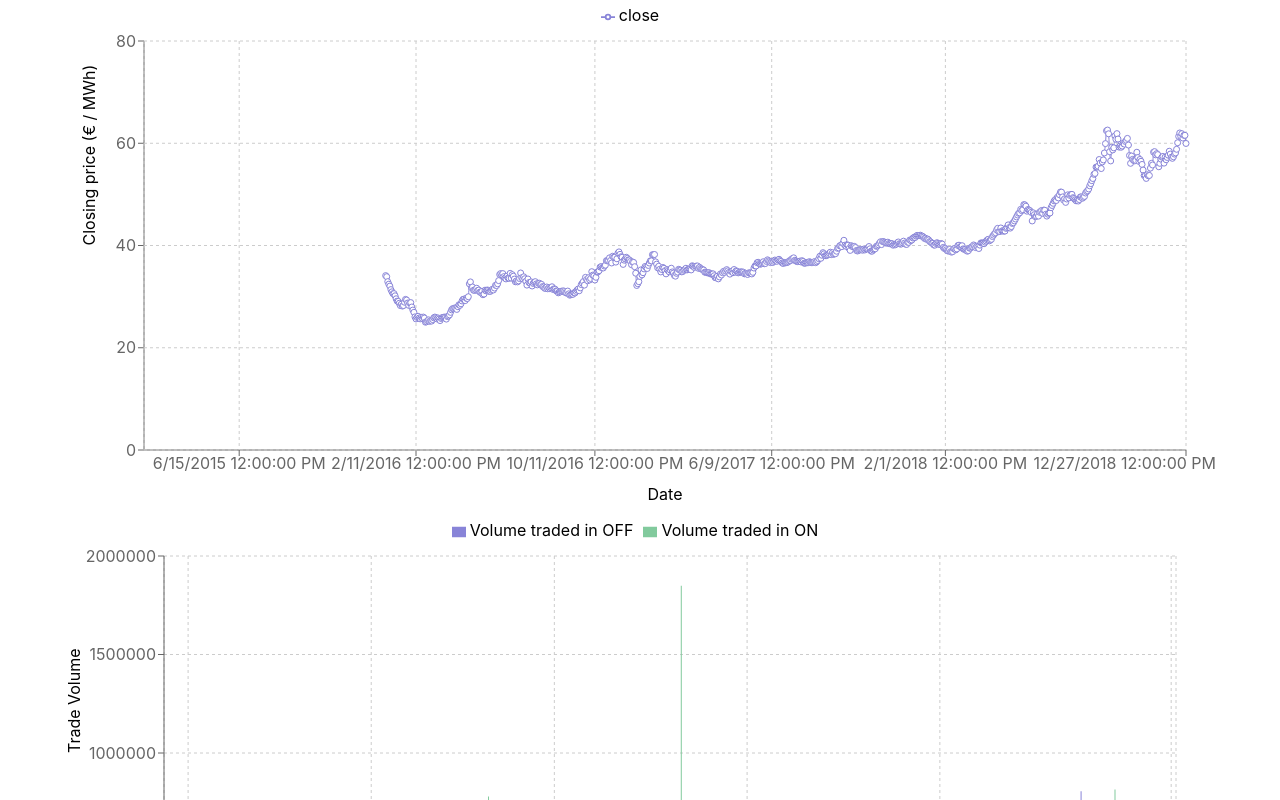
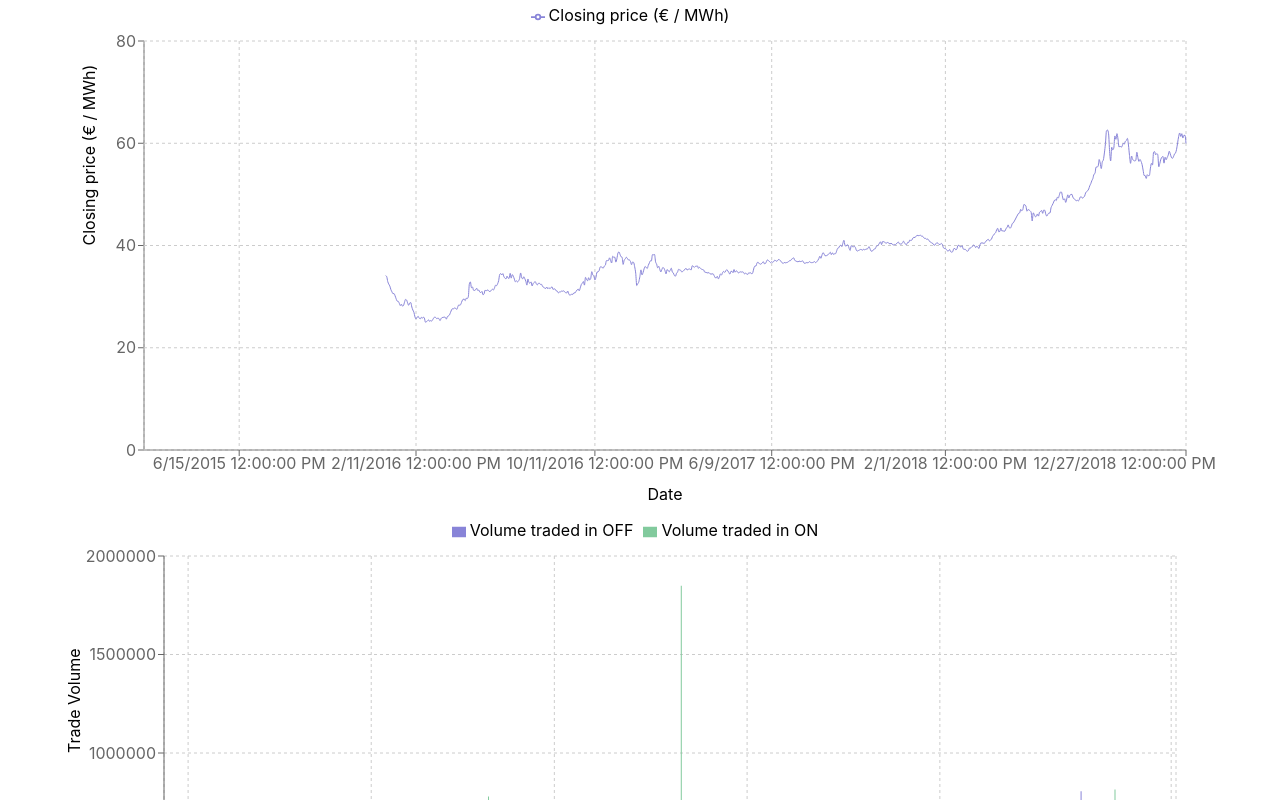
Before and after one commit to brendanmz/limpide-test-project, a React (Create React App) app: page / in a window 1280 px wide. Shown: the top 800 px of the page. Built offline with nearby package versions, Linux system fonts and the light colour scheme.

Commit message:
Add line name and remove dots

```diff
--- a/src/SimpleLineChart.js
+++ b/src/SimpleLineChart.js
@@ -41,8 +41,10 @@ const SimpleLineChart = () => {
         <Line
           type='monotone'
           dataKey='close'
+          name='Closing price (€ / MWh)'
           stroke='#8884d8'
           activeDot={{ r: 8 }}
+          dot={false}
         />
       </LineChart>
     </ResponsiveContainer>
```
